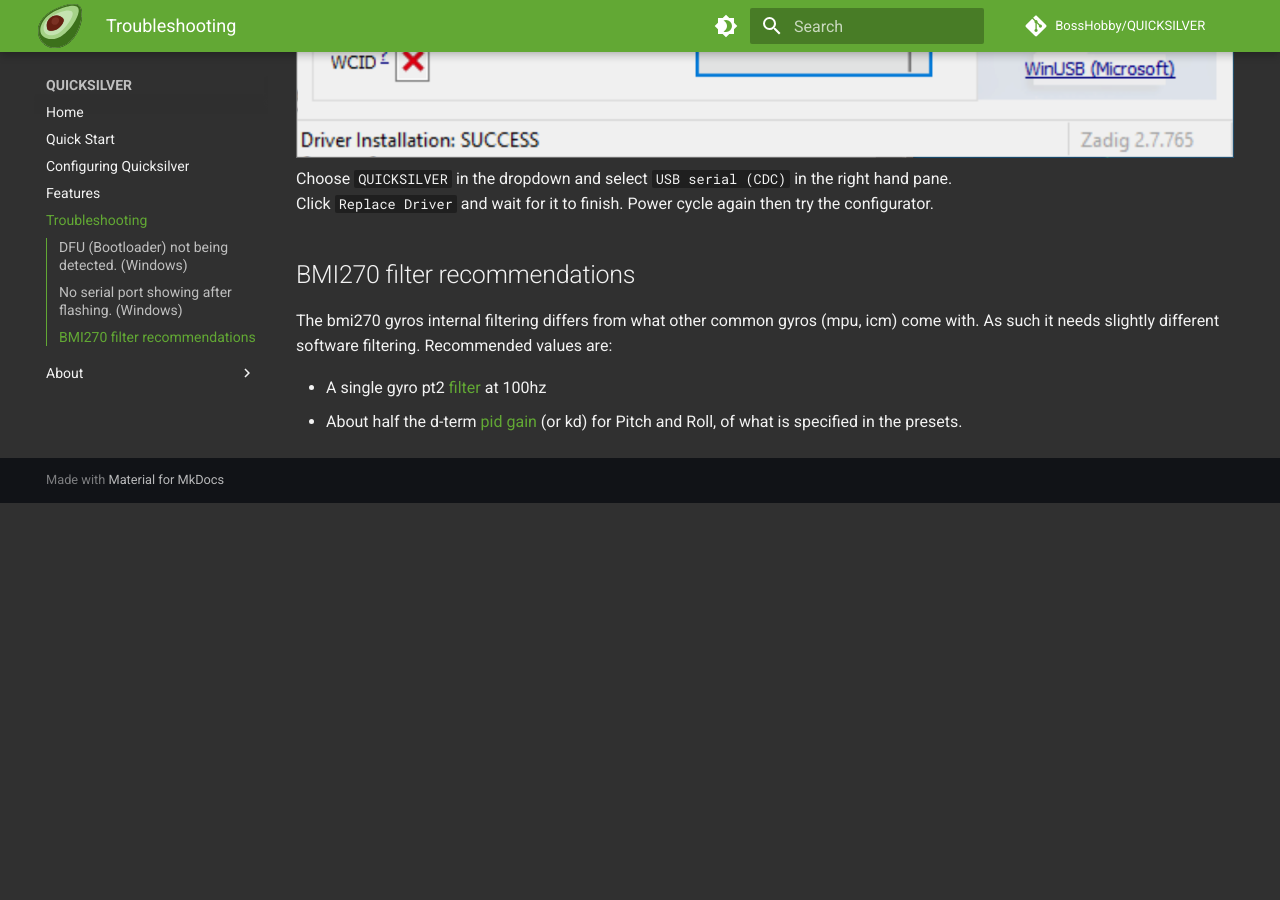
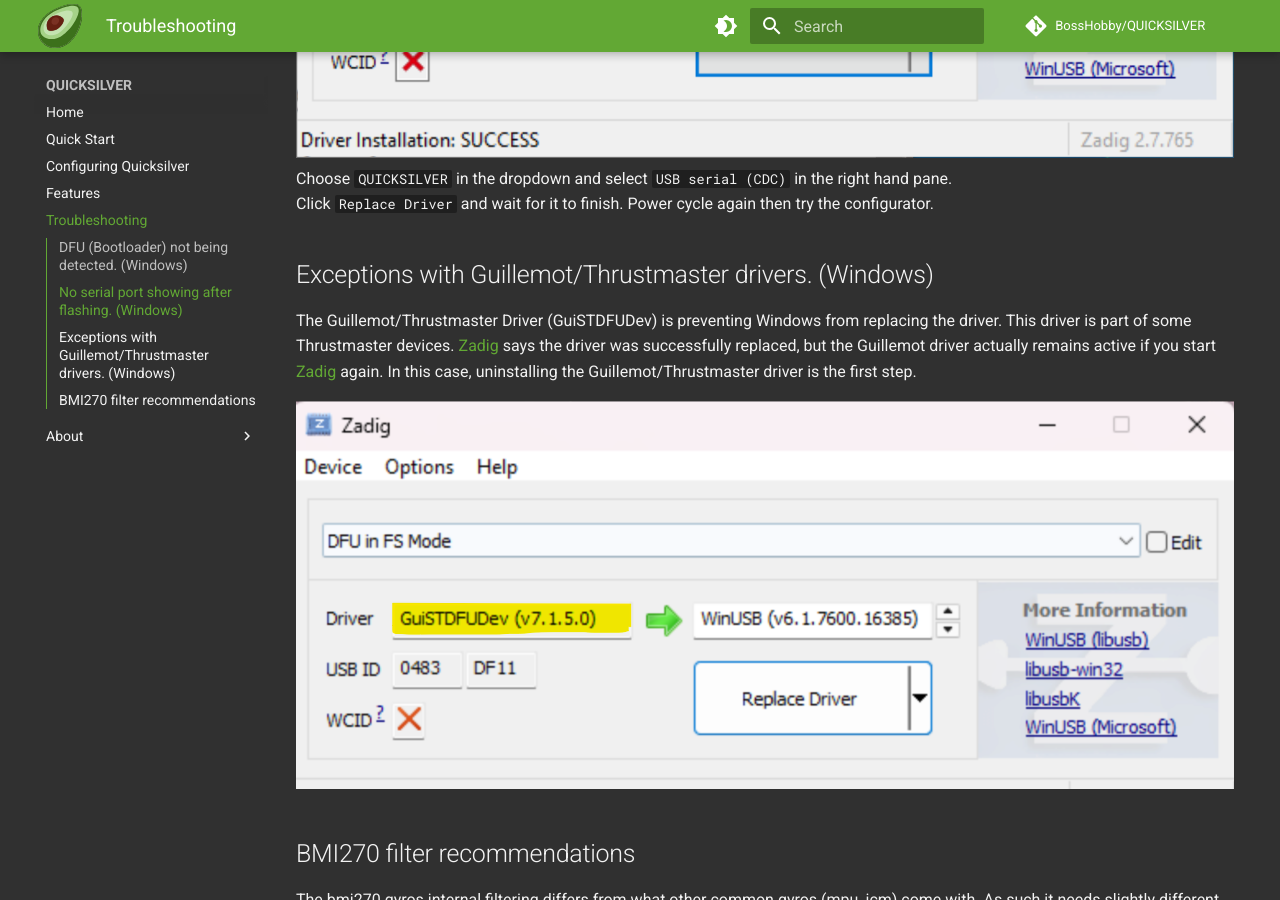
Before and after one commit to BossHobby/Docs, an MkDocs documentation site: the page built from docs/Troubleshooting.md, in a window 1280 px wide and 900 px high, scrolled down 2117 px. Built offline with MkDocs 1.6.1 and Material for MkDocs 9.7.7, drawn with Linux system fonts in a browser that asks for light colours; comment, search, counter and statistics services are not loaded; before the commit the page ends 2620 px from its top, so only the background shows below that.

Commit message:
insert troubleshooting for Thrustmaster USB driver

```diff
--- a/docs/Troubleshooting.md
+++ b/docs/Troubleshooting.md
@@ -23,6 +23,20 @@
 Choose `QUICKSILVER` in the dropdown and select `USB serial (CDC)` in the right hand pane.
 Click `Replace Driver` and wait for it to finish. Power cycle again then try the configurator.
 
+## Exceptions with Guillemot/Thrustmaster drivers. (Windows)
+
+The Guillemot/Thrustmaster Driver (GuiSTDFUDev) is
+preventing Windows from replacing the driver.
+This driver is part of some Thrustmaster devices.
+[Zadig](https://zadig.akeo.ie/) says the driver was successfully replaced,
+but the Guillemot driver actually remains active
+if you start [Zadig](https://zadig.akeo.ie/) again.
+In this case, uninstalling the Guillemot/Thrustmaster
+driver is the first step.
+
+![zadig_list_thrustmaster](assets/img/zadig_dfu_guillemot.png)
+
+
 ## BMI270 filter recommendations
 
 The bmi270 gyros internal filtering differs from what other common gyros (mpu, icm) come with.
```
Also changed, not shown: docs/assets/img/zadig_dfu_guillemot.png (added).
